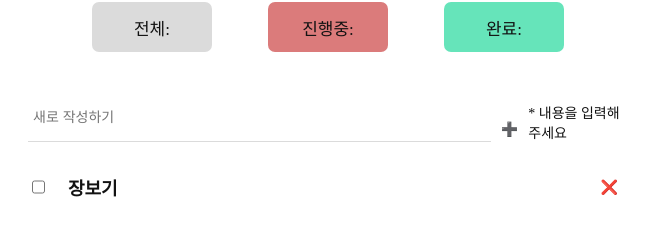
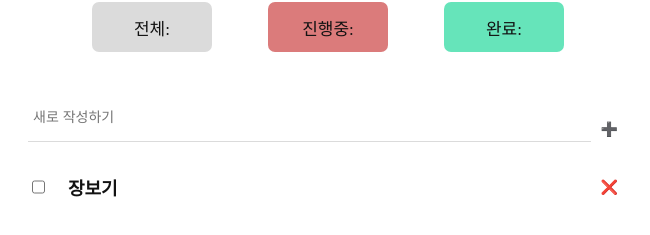
Before and after one commit to 0476a/-AWS-WebBasic-ToDoList, a plain HTML site: page index.html in a window 1280 px wide. Shown: the part 175-410 px from the top of the page, without its empty margins (342-992 px from the left). Drawn offline with Linux system fonts and the light colour scheme.

Commit message:
css input 4차

```diff
--- a/css/index.css
+++ b/css/index.css
@@ -64,10 +64,6 @@
     height: 50px;
 }
 
-.todo-add-error {
-    display: flex;
-}
-
 .todo-check-message {
     display: flex;
     justify-content: space-between;
--- a/index.html
+++ b/index.html
@@ -31,7 +31,6 @@
                 <div class="todo-add">
                     <input type="text" class="todo-add-input" placeholder="새로 작성하기">
                     <button class="todo-add-button">➕</button>
-                    <div class="todo-add-error">* 내용을 입력해주세요</div>
                 </div>
                 <div class="todo-list">
                     <ul class="todo-check-list">
```
